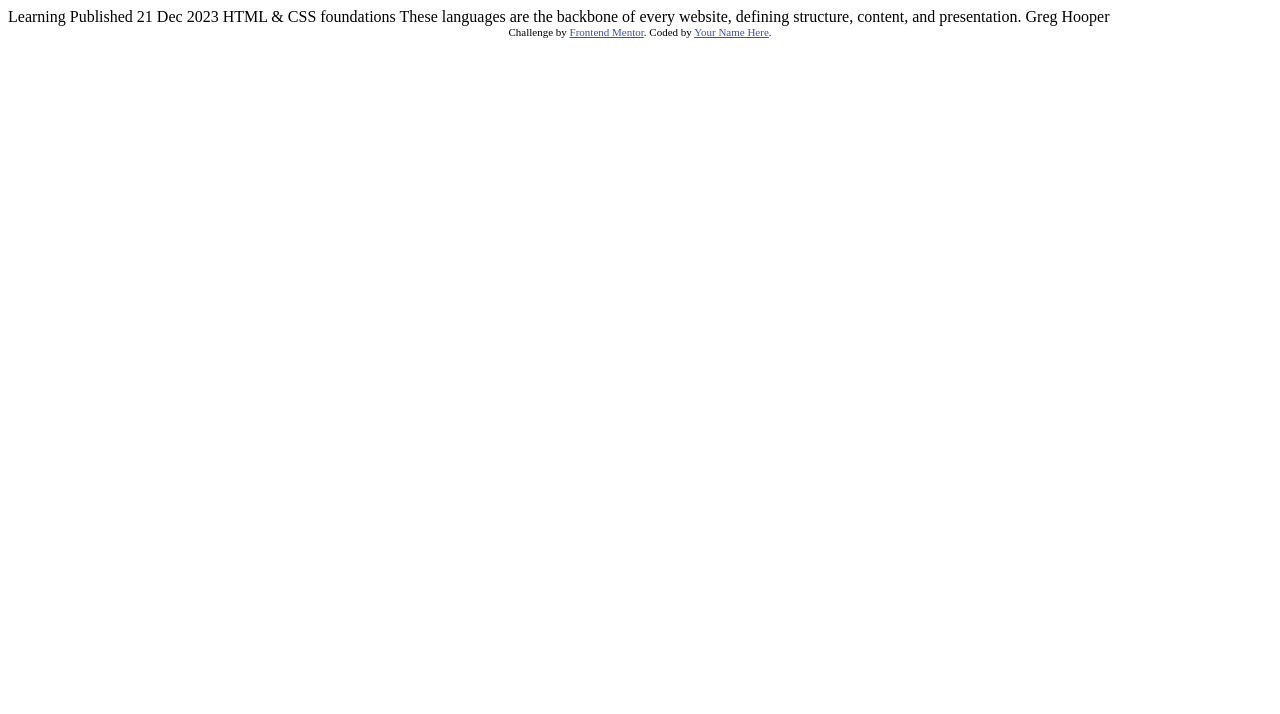
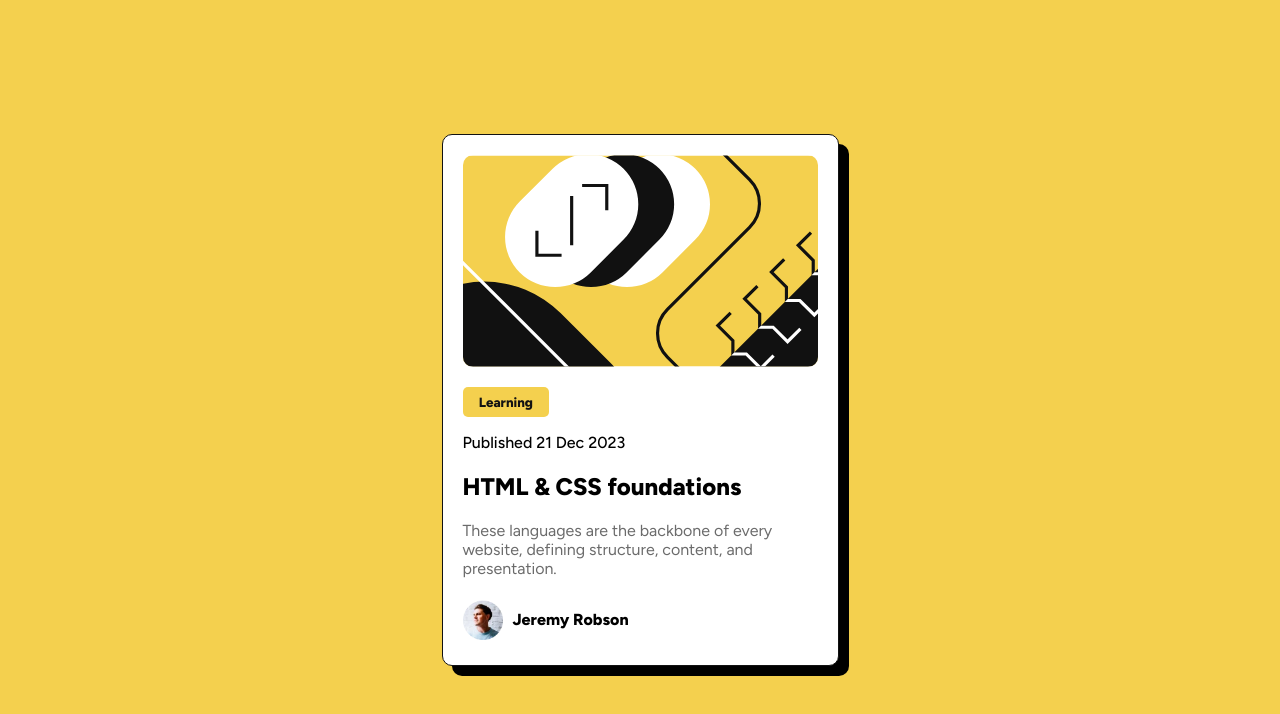
Before and after one commit to Diego03062003/Preview-card, a plain HTML site: page index.html in a window 1280 px wide. Drawn offline with Linux system fonts and the light colour scheme.

Commit message:
Tarea finalizada

```diff
--- /dev/null
+++ b/estilos.css
@@ -0,0 +1,68 @@
+@import url('https://fonts.googleapis.com/css2?family=Figtree:ital,wght@0,300..900;1,300..900&family=Outfit:wght@100..900&display=swap');
+*{
+    font-family: "Figtree", sans-serif;
+}
+
+body{
+    background: hsl(47, 88%, 63%);
+    margin: 0;
+    padding: 0;
+    display: flex;
+    justify-content: center;
+    align-items: center;
+    height: 100vh;
+}
+
+.container{
+    display: flex;
+    flex-direction: column;
+    justify-content: center;
+    /* align-items: center; */
+    background: hsl(0, 0%, 100%);
+    border-radius: 10px;
+    padding: 20px;
+    width: 355px;
+    box-shadow: 10px 10px ;
+    border: 1px solid hsl(0, 0%, 7%);
+}
+
+.container img{
+    border-radius: 10px;
+}
+
+.text-card button{
+    margin-top: 1.5em;
+    background: hsl(47, 88%, 63%);
+    width: 6.5em;
+    height: 30px;
+    border: none;
+    color: hsl(0, 0%, 7%);
+    padding: 5px;
+    border-radius: 5px;
+    font-weight: 800;
+}
+
+.text-card p{
+    font-size: 16px;
+}
+.text-card p:first-of-type{
+    font-weight: 500;
+}
+.text-card p:nth-of-type(2){
+    color: hsl(0, 0%, 42%);
+}
+
+.text-card h2{
+    font-weight: 800;
+}
+
+.autor{
+    display: flex;
+    align-items: center;
+    gap: 10px;
+}
+
+.autor p{
+    font-weight: 800;
+    font-size: 16px;
+}
--- a/index.html
+++ b/index.html
@@ -5,18 +5,31 @@
   <meta name="viewport" content="width=device-width, initial-scale=1.0"> <!-- displays site properly based on user's device -->
 
   <link rel="icon" type="image/png" sizes="32x32" href="./assets/images/favicon-32x32.png">
+  <link rel="stylesheet" href="estilos.css">
 
   <title>Frontend Mentor | Blog preview card</title>
-
-  <!-- Feel free to remove these styles or customise in your own stylesheet 👍 -->
-  <style>
-    .attribution { font-size: 11px; text-align: center; }
-    .attribution a { color: hsl(228, 45%, 44%); }
-  </style>
 </head>
 <body>
 
-  Learning
+  <div class="container">
+    <img src="./assets/images/illustration-article.svg" alt="">
+
+    <div class="text-card">
+      <button>Learning</button>
+      <p>Published 21 Dec 2023</p>
+      <h2>HTML & CSS foundations</h2>
+      <p>These languages are the backbone of every website, defining structure, content, and presentation.</p>
+    </div>
+
+    <div class="autor">
+      <img src="./assets/images/image-avatar.webp" alt="Jeremy Robson" width="40" height="40">
+      <p>Jeremy Robson</p>
+    </div>
+
+  </div>
+
+
+  <!-- Learning
 
   Published 21 Dec 2023
 
@@ -24,11 +37,11 @@
 
   These languages are the backbone of every website, defining structure, content, and presentation.
 
-  Greg Hooper
+  Greg Hooper -->
 
-  <div class="attribution">
+  <!-- <div class="attribution">
     Challenge by <a href="https://www.frontendmentor.io?ref=challenge" target="_blank">Frontend Mentor</a>.
     Coded by <a href="#">Your Name Here</a>.
-  </div>
+  </div> -->
 </body>
 </html>
```
